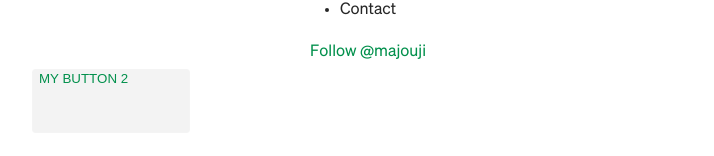
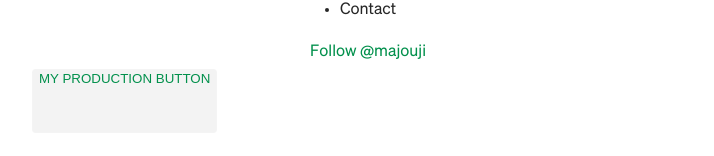
Before and after one commit to majouji/ramy.design, a Next.js app: page / in a window 1280 px wide. Shown: the part 339-495 px from the top of the page, without its empty margins (272-986 px from the left). Built offline with nearby package versions, Linux system fonts and the light colour scheme.

Commit message:
Update layout.js

```diff
--- a/components/layout.js
+++ b/components/layout.js
@@ -59,7 +59,7 @@ export default function Layout({ children, home }) {
         )}
       </header>
       <ButtonInternal
-        label='My Button 2'
+        label='My Production Button'
         url="/work/square">
       </ButtonInternal>
       <main>{children}</main>
```
